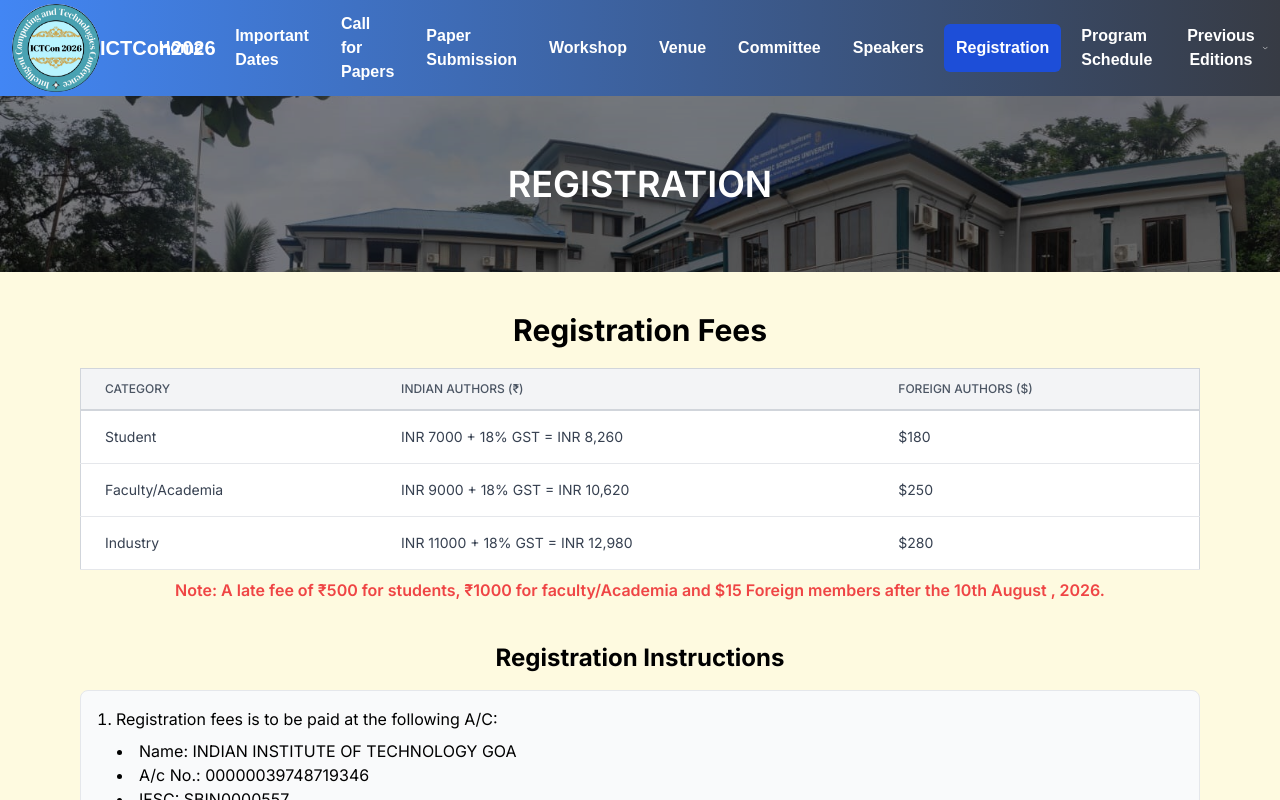
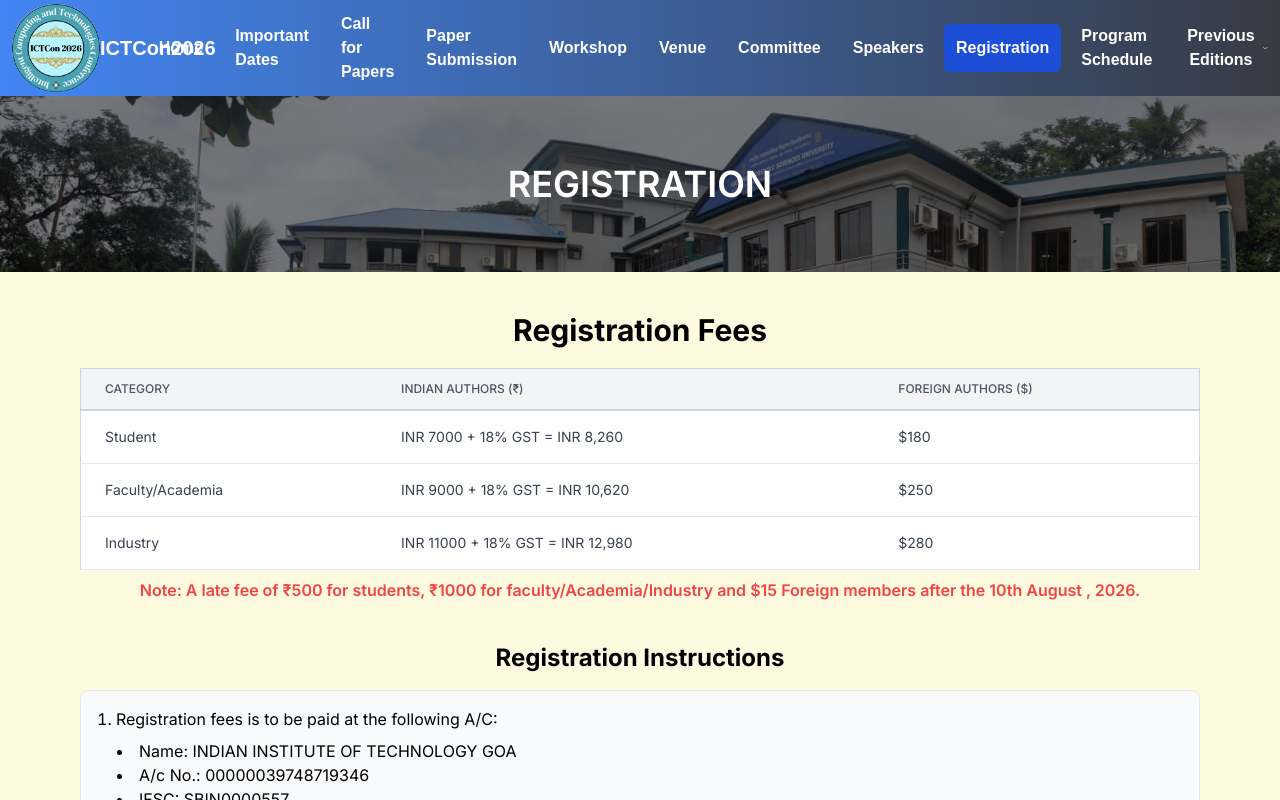
Before and after one commit to ictcon-cit/ictcon_2026, a Next.js app: page /registration in a window 1280 px wide. Shown: the top 800 px of the page. Built offline with nearby package versions, Linux system fonts and the light colour scheme.

Commit message:
Update page.tsx

```diff
--- a/src/app/registration/page.tsx
+++ b/src/app/registration/page.tsx
@@ -65,7 +65,7 @@ const RegistrationPage = () => {
           </div>
 
           <div className="text-center text-red-500 font-semibold mt-2 animate-pulse">
-            Note: A late fee of ₹500 for students, ₹1000 for faculty/Academia
+            Note: A late fee of ₹500 for students, ₹1000 for faculty/Academia/Industry
             and $15 Foreign members after the 10th August , 2026.
           </div>
         </div>
```
